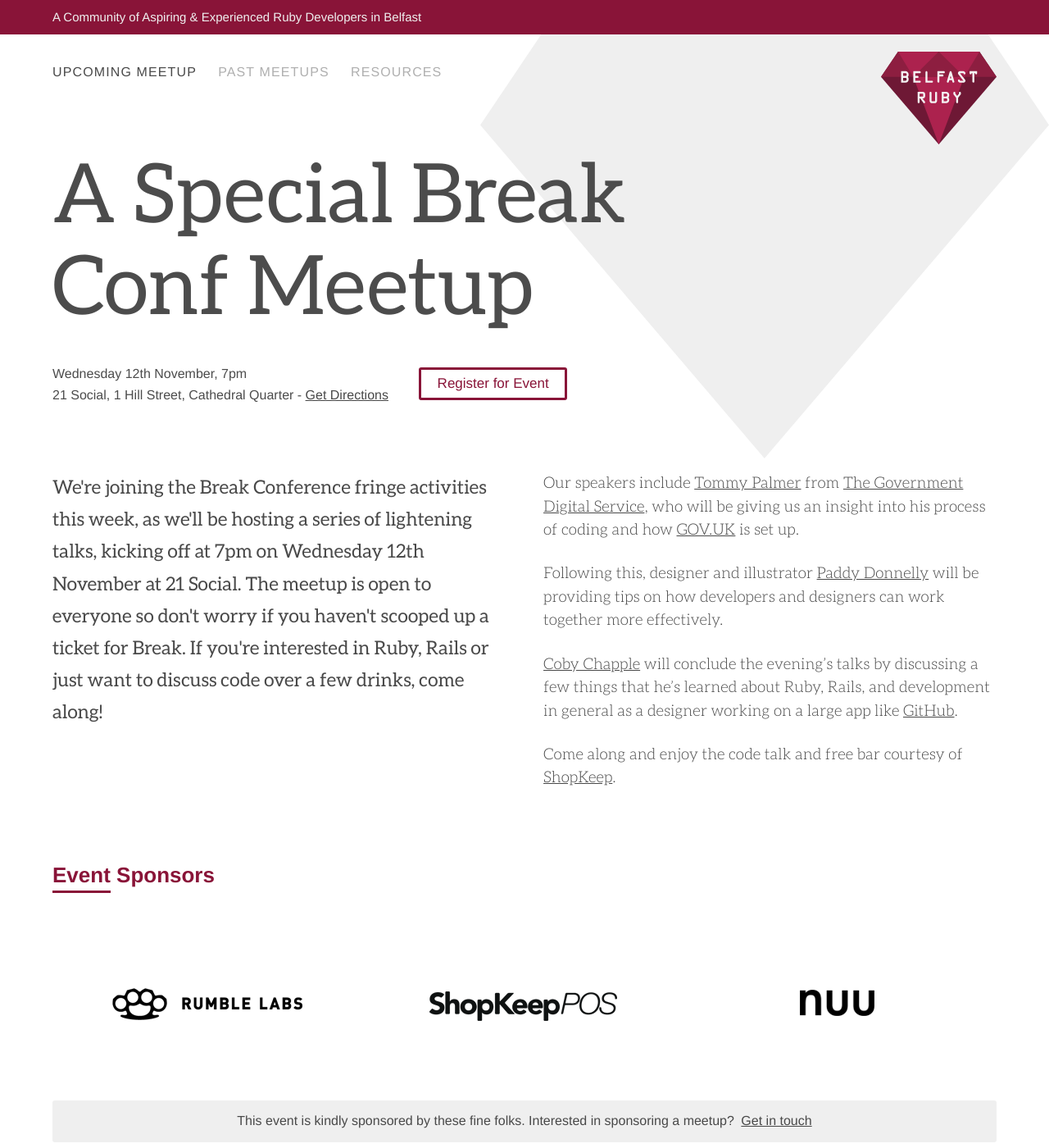
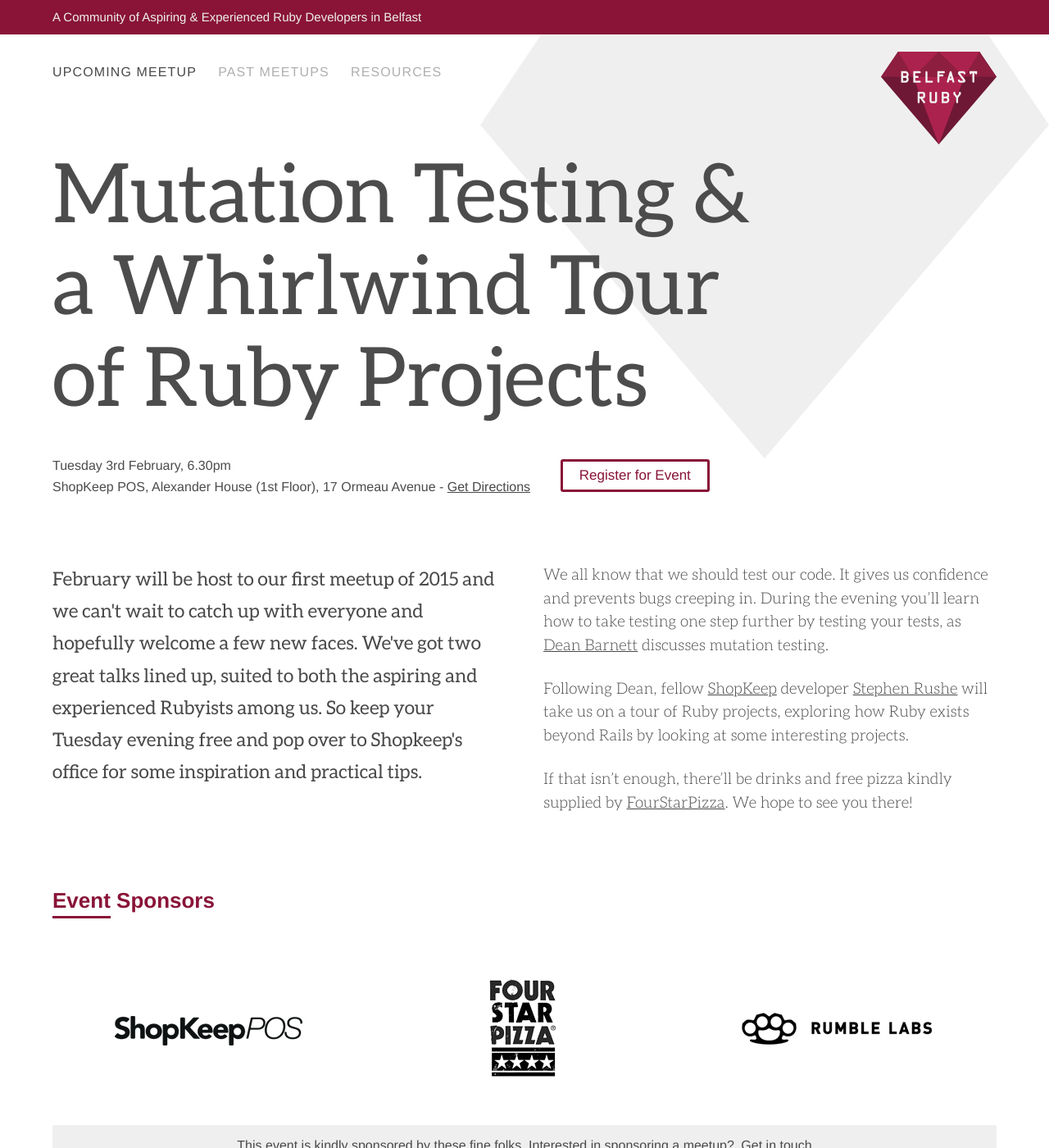
Before and after one commit to belfastruby/belfastruby.github.io, a Jekyll site: the page built from index.html, in a window 1280 px wide and 1400 px high. Shown: the whole window at 82% size. Built offline with Jekyll 4.4.1, drawn with Linux system fonts in a browser that asks for light colours; nearby versions of some CDN libraries; Markdown is read by kramdown in place of the engine named in the settings.

Commit message:
updating website with BR#19 details

```diff
--- a/_posts/2014-05-06-sidekiq-ruby-and-life-outside-rails.markdown
+++ b/_posts/2014-05-06-sidekiq-ruby-and-life-outside-rails.markdown
@@ -1,6 +1,5 @@
 ---
 layout: post
-
 past: true
 number: "BR-14"
 title: "Sidekiq, Ruby &amp; Life outside Rails"
--- a/_posts/2014-10-14-a-special-break-conf-meetup.markdown
+++ b/_posts/2014-10-14-a-special-break-conf-meetup.markdown
@@ -1,6 +1,6 @@
 ---
 layout: post
-past: false
+past: true
 number: "BR-18"
 title: "A Special Break Conf Meetup"
 when: Wednesday 12th November, 7pm
--- /dev/null
+++ b/_posts/2015-02-03-mutation-testing-and-whirlwind-tour.markdown
@@ -0,0 +1,26 @@
+---
+layout: post
+past: false
+number: "BR-19"
+title: "Mutation Testing &amp; a Whirlwind Tour of Ruby Projects"
+when: Tuesday 3rd February, 6.30pm
+location: ShopKeep POS, Alexander House (1st Floor), 17 Ormeau Avenue
+
+directions: https://www.google.com/maps/place/17+Ormeau+Ave/@54.5925564,-5.927705,17z/data=!4m2!3m1!1s0x486108f93df6182d:0x30ef4d86a071c32a?hl=en
+
+register_link: "http://www.digitalcircle.org/events/belfast-ruby-mutation-testing-and-a-whirlwind-tour-of-ruby-projects"
+
+sponsors: [{name: "Shopkeep", image: "/assets/images/shopkeeppos-logo.png", link: "http://shopkeep.com"}, {name: "Four Star Pizza", image: "/assets/images/fourstarpizza-logo.png", link: "http://www.fourstarpizza.co.uk/"}, {name: "Rumble Labs", image: "/assets/images/rumblelabs-logo.png", link: "http://rumblelabs.com"}]
+
+intro: "February will be host to our first meetup of 2015 and we can't wait to catch up with everyone and hopefully welcome a few new faces. We've got two great talks lined up, suited to both the aspiring and experienced Rubyists among us. So keep your Tuesday evening free and pop over to Shopkeep's office for some inspiration and practical tips."
+
+
+---
+
+
+We all know that we should test our code. It gives us confidence and
+prevents bugs creeping in. During the evening you'll learn how to take testing one step further by testing your tests, as [Dean Barnett](https://twitter.com/deanobarn) discusses mutation testing.
+
+Following Dean, fellow [ShopKeep](http://www.shopkeep.com/) developer [Stephen Rushe](https://twitter.com/srushe) will take us on a tour of Ruby projects, exploring how Ruby exists beyond Rails by looking at some interesting projects.
+
+If that isn't enough, there'll be drinks and free pizza kindly supplied by [FourStarPizza](http://www.fourstarpizza.co.uk/). We hope to see you there!
```
